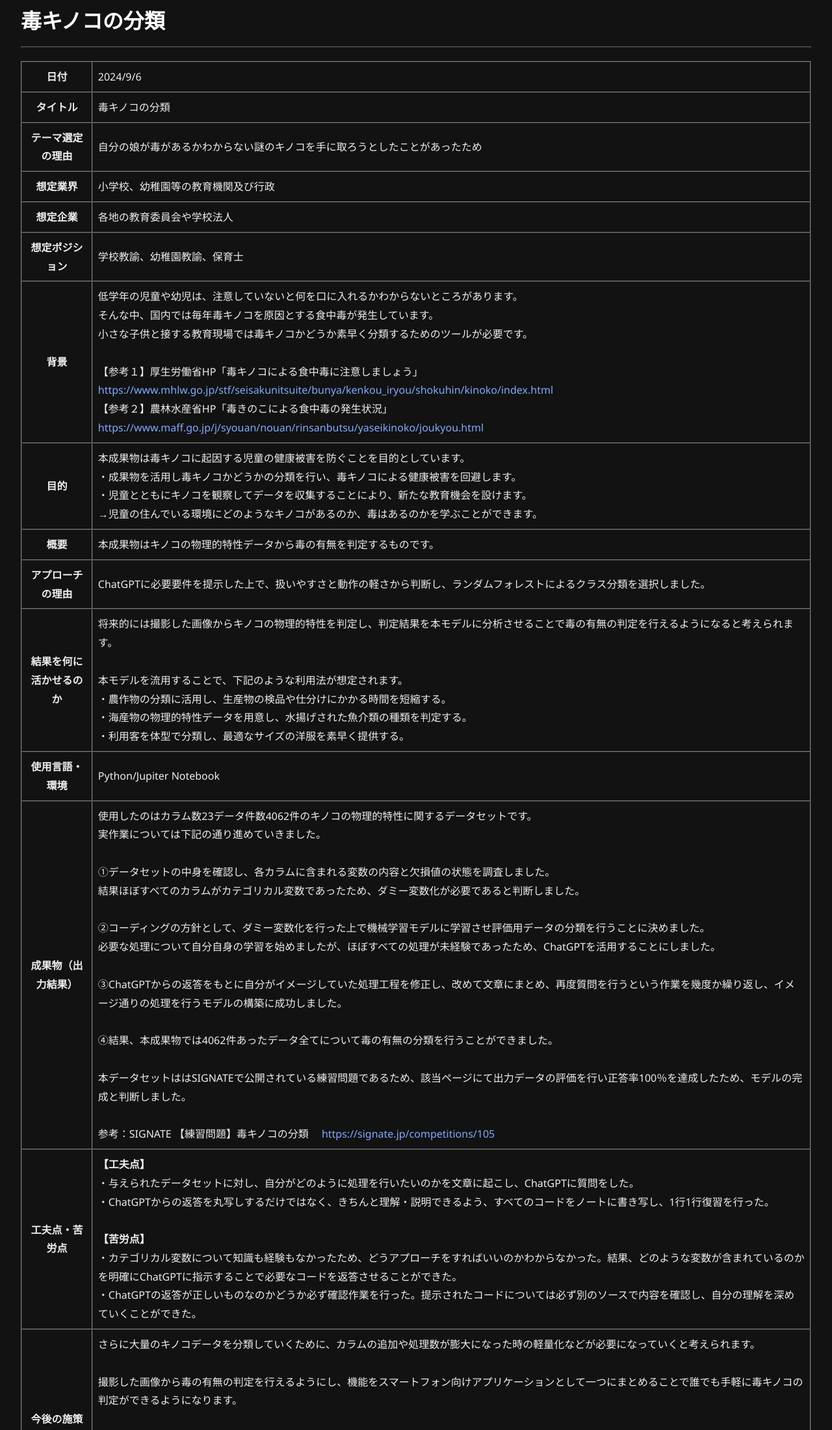
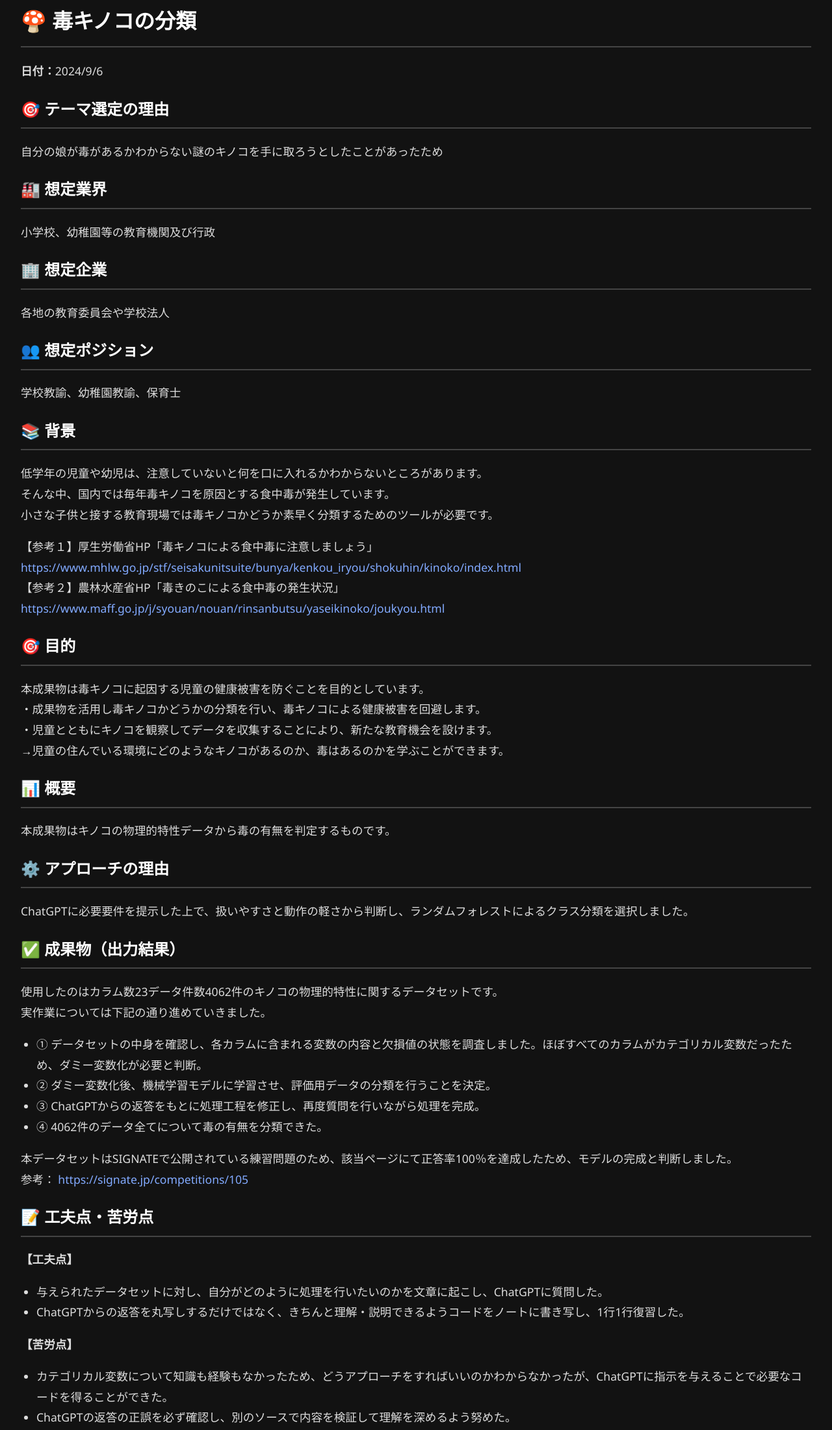
Before and after one commit to s-nakamura333/kinoko, a plain HTML site: page index.html in a window 1280 px wide. Shown: the part 50-2251 px from the top of the page at 65% size. Drawn offline with Linux system fonts and the light colour scheme.

Commit message:
Update index.html

```diff
--- a/index.html
+++ b/index.html
@@ -2,42 +2,33 @@
 <html lang="ja">
 <head>
   <meta charset="UTF-8">
+  <meta name="viewport" content="width=device-width, initial-scale=1.0">
   <title>毒キノコの分類</title>
   <link rel="stylesheet" href="style.css">
 </head>
 <body>
-    <h1>毒キノコの分類</h1>
-    <table border="1" cellspacing="0" cellpadding="8">
-        <tr>
-            <th>日付</th>
-            <td>2024/9/6</td>
-        </tr>
-        <tr>
-            <th>タイトル</th>
-            <td>毒キノコの分類</td>
-        </tr>
-        <tr>
-            <th>テーマ選定の理由</th>
-            <td>自分の娘が毒があるかわからない謎のキノコを手に取ろうとしたことがあったため</td>
-        </tr>
-        <tr>
-            <th>想定業界</th>
-            <td>小学校、幼稚園等の教育機関及び行政</td>
-        </tr>
-        <tr>
-            <th>想定企業</th>
-            <td>各地の教育委員会や学校法人</td>
-        </tr>
-        <tr>
-            <th>想定ポジション</th>
-            <td>学校教諭、幼稚園教諭、保育士</td>
-        </tr>
-        <tr>
-            <th>背景</th>
-            <td>
+  <h1>🍄 毒キノコの分類</h1>
+  <p><strong>日付：</strong>2024/9/6</p>
+
+  <h2>🎯 テーマ選定の理由</h2>
+  <p>自分の娘が毒があるかわからない謎のキノコを手に取ろうとしたことがあったため</p>
+
+  <h2>🏭 想定業界</h2>
+  <p>小学校、幼稚園等の教育機関及び行政</p>
+
+  <h2>🏢 想定企業</h2>
+  <p>各地の教育委員会や学校法人</p>
+
+  <h2>👥 想定ポジション</h2>
+  <p>学校教諭、幼稚園教諭、保育士</p>
+
+  <h2>📚 背景</h2>
+  <p>
     低学年の児童や幼児は、注意していないと何を口に入れるかわからないところがあります。<br>
     そんな中、国内では毎年毒キノコを原因とする食中毒が発生しています。<br>
-                小さな子供と接する教育現場では毒キノコかどうか素早く分類するためのツールが必要です。<br><br>
+    小さな子供と接する教育現場では毒キノコかどうか素早く分類するためのツールが必要です。
+  </p>
+  <p>
     【参考１】厚生労働省HP「毒キノコによる食中毒に注意しましょう」<br>
     <a href="https://www.mhlw.go.jp/stf/seisakunitsuite/bunya/kenkou_iryou/shokuhin/kinoko/index.html" target="_blank">
       https://www.mhlw.go.jp/stf/seisakunitsuite/bunya/kenkou_iryou/shokuhin/kinoko/index.html
@@ -46,78 +37,61 @@
     <a href="https://www.maff.go.jp/j/syouan/nouan/rinsanbutsu/yaseikinoko/joukyou.html" target="_blank">
       https://www.maff.go.jp/j/syouan/nouan/rinsanbutsu/yaseikinoko/joukyou.html
     </a>
-            </td>
-        </tr>
-        <tr>
-            <th>目的</th>
-            <td>
+  </p>
+
+  <h2>🎯 目的</h2>
+  <p>
     本成果物は毒キノコに起因する児童の健康被害を防ぐことを目的としています。<br>
     ・成果物を活用し毒キノコかどうかの分類を行い、毒キノコによる健康被害を回避します。<br>
     ・児童とともにキノコを観察してデータを収集することにより、新たな教育機会を設けます。<br>
     →児童の住んでいる環境にどのようなキノコがあるのか、毒はあるのかを学ぶことができます。
-            </td>
-        </tr>
-        <tr>
-            <th>概要</th>
-            <td>本成果物はキノコの物理的特性データから毒の有無を判定するものです。</td>
-        </tr>
-        <tr>
-            <th>アプローチの理由</th>
-            <td>ChatGPTに必要要件を提示した上で、扱いやすさと動作の軽さから判断し、ランダムフォレストによるクラス分類を選択しました。</td>
-        </tr>
-        <tr>
-            <th>結果を何に活かせるのか</th>
-            <td>
-                将来的には撮影した画像からキノコの物理的特性を判定し、判定結果を本モデルに分析させることで毒の有無の判定を行えるようになると考えられます。<br><br>
-                本モデルを流用することで、下記のような利用法が想定されます。<br>
-                ・農作物の分類に活用し、生産物の検品や仕分けにかかる時間を短縮する。<br>
-                ・海産物の物理的特性データを用意し、水揚げされた魚介類の種類を判定する。<br>
-                ・利用客を体型で分類し、最適なサイズの洋服を素早く提供する。
-            </td>
-        </tr>
-        <tr>
-            <th>使用言語・環境</th>
-            <td>Python/Jupiter Notebook</td>
-        </tr>
+  </p>
 
-        <tr>
-            <th>成果物（出力結果）</th>
-            <td>
+  <h2>📊 概要</h2>
+  <p>本成果物はキノコの物理的特性データから毒の有無を判定するものです。</p>
+
+  <h2>⚙️ アプローチの理由</h2>
+  <p>ChatGPTに必要要件を提示した上で、扱いやすさと動作の軽さから判断し、ランダムフォレストによるクラス分類を選択しました。</p>
+
+  <h2>✅ 成果物（出力結果）</h2>
+  <p>
     使用したのはカラム数23データ件数4062件のキノコの物理的特性に関するデータセットです。<br>
-                実作業については下記の通り進めていきました。<br><br>
-                ①データセットの中身を確認し、各カラムに含まれる変数の内容と欠損値の状態を調査しました。<br>
-                結果ほぼすべてのカラムがカテゴリカル変数であったため、ダミー変数化が必要であると判断しました。<br><br>
-                ②コーディングの方針として、ダミー変数化を行った上で機械学習モデルに学習させ評価用データの分類を行うことに決めました。<br>
-                必要な処理について自分自身の学習を始めましたが、ほぼすべての処理が未経験であったため、ChatGPTを活用することにしました。<br><br>
-                ③ChatGPTからの返答をもとに自分がイメージしていた処理工程を修正し、改めて文章にまとめ、再度質問を行うという作業を幾度か繰り返し、イメージ通りの処理を行うモデルの構築に成功しました。<br><br>
-                ④結果、本成果物では4062件あったデータ全てについて毒の有無の分類を行うことができました。<br><br>
-                本データセットははSIGNATEで公開されている練習問題であるため、該当ページにて出力データの評価を行い正答率100％を達成したため、モデルの完成と判断しました。<br><br>
-                参考：SIGNATE 【練習問題】毒キノコの分類　<a href="https://signate.jp/competitions/105" target="_blank">
-                    https://signate.jp/competitions/105</a>
-            </td>
-        </tr>
-        <tr>
-            <th>工夫点・苦労点</th>
-            <td>
-                <strong>【工夫点】</strong><br>
-                ・与えられたデータセットに対し、自分がどのように処理を行いたいのかを文章に起こし、ChatGPTに質問をした。<br>
-                ・ChatGPTからの返答を丸写しするだけではなく、きちんと理解・説明できるよう、すべてのコードをノートに書き写し、1行1行復習を行った。<br><br>
-                <strong>【苦労点】</strong><br>
-                ・カテゴリカル変数について知識も経験もなかったため、どうアプローチをすればいいのかわからなかった。結果、どのような変数が含まれているのかを明確にChatGPTに指示することで必要なコードを返答させることができた。<br>
-                ・ChatGPTの返答が正しいものなのかどうか必ず確認作業を行った。提示されたコードについては必ず別のソースで内容を確認し、自分の理解を深めていくことができた。
-            </td>
-        </tr>
-        <tr>
-            <th>今後の施策</th>
-            <td>
-                さらに大量のキノコデータを分類していくために、カラムの追加や処理数が膨大になった時の軽量化などが必要になっていくと考えられます。<br><br>
-                撮影した画像から毒の有無の判定を行えるようにし、機能をスマートフォン向けアプリケーションとして一つにまとめることで誰でも手軽に毒キノコの判定ができるようになります。<br><br>
-                誰でも手軽に判定ができるようになることで以下の副次効果が想定されます。<br>
-                ・アプリ上で撮影されたデータを収集し、将来的な判定精度を高めることができます。<br>
-                ・児童が自分のスマートフォンやタブレットを持つ年齢になれば、児童自ら毒キノコの撮影に乗り出し観察を行うようになり、将来的な毒キノコ研究者が増加します。
-            </td>
-        </tr>
+    実作業については下記の通り進めていきました。
+  </p>
+  <ul>
+    <li>① データセットの中身を確認し、各カラムに含まれる変数の内容と欠損値の状態を調査しました。ほぼすべてのカラムがカテゴリカル変数だったため、ダミー変数化が必要と判断。</li>
+    <li>② ダミー変数化後、機械学習モデルに学習させ、評価用データの分類を行うことを決定。</li>
+    <li>③ ChatGPTからの返答をもとに処理工程を修正し、再度質問を行いながら処理を完成。</li>
+    <li>④ 4062件のデータ全てについて毒の有無を分類できた。</li>
+  </ul>
+  <p>
+    本データセットはSIGNATEで公開されている練習問題のため、該当ページにて正答率100％を達成したため、モデルの完成と判断しました。<br>
+    参考：<a href="https://signate.jp/competitions/105" target="_blank">
+      https://signate.jp/competitions/105
+    </a>
+  </p>
 
-    </table>
+  <h2>📝 工夫点・苦労点</h2>
+  <p><strong>【工夫点】</strong></p>
+  <ul>
+    <li>与えられたデータセットに対し、自分がどのように処理を行いたいのかを文章に起こし、ChatGPTに質問した。</li>
+    <li>ChatGPTからの返答を丸写しするだけではなく、きちんと理解・説明できるようコードをノートに書き写し、1行1行復習した。</li>
+  </ul>
+  <p><strong>【苦労点】</strong></p>
+  <ul>
+    <li>カテゴリカル変数について知識も経験もなかったため、どうアプローチをすればいいのかわからなかったが、ChatGPTに指示を与えることで必要なコードを得ることができた。</li>
+    <li>ChatGPTの返答の正誤を必ず確認し、別のソースで内容を検証して理解を深めるよう努めた。</li>
+  </ul>
+
+  <h2>🚀 今後の施策</h2>
+  <p>
+    さらに大量のキノコデータを分類するため、カラムの追加や処理数が膨大になった際の軽量化なども検討していく必要があります。<br><br>
+    撮影した画像から毒の有無の判定を行えるようにし、スマートフォン向けアプリケーションとして一つにまとめることで誰でも手軽に判定できるようになります。<br><br>
+    誰でも簡単に判定できるようになることで以下の副次効果が期待されます。
+  </p>
+  <ul>
+    <li>アプリで撮影されたデータを収集し、将来的な判定精度を向上させる。</li>
+    <li>児童がスマホやタブレットを持つようになれば、児童自ら観察・撮影し、将来の毒キノコ研究者の育成につながる。</li>
+  </ul>
 </body>
 </html>
```
Lines whose indentation alone changed are shown as unchanged.
